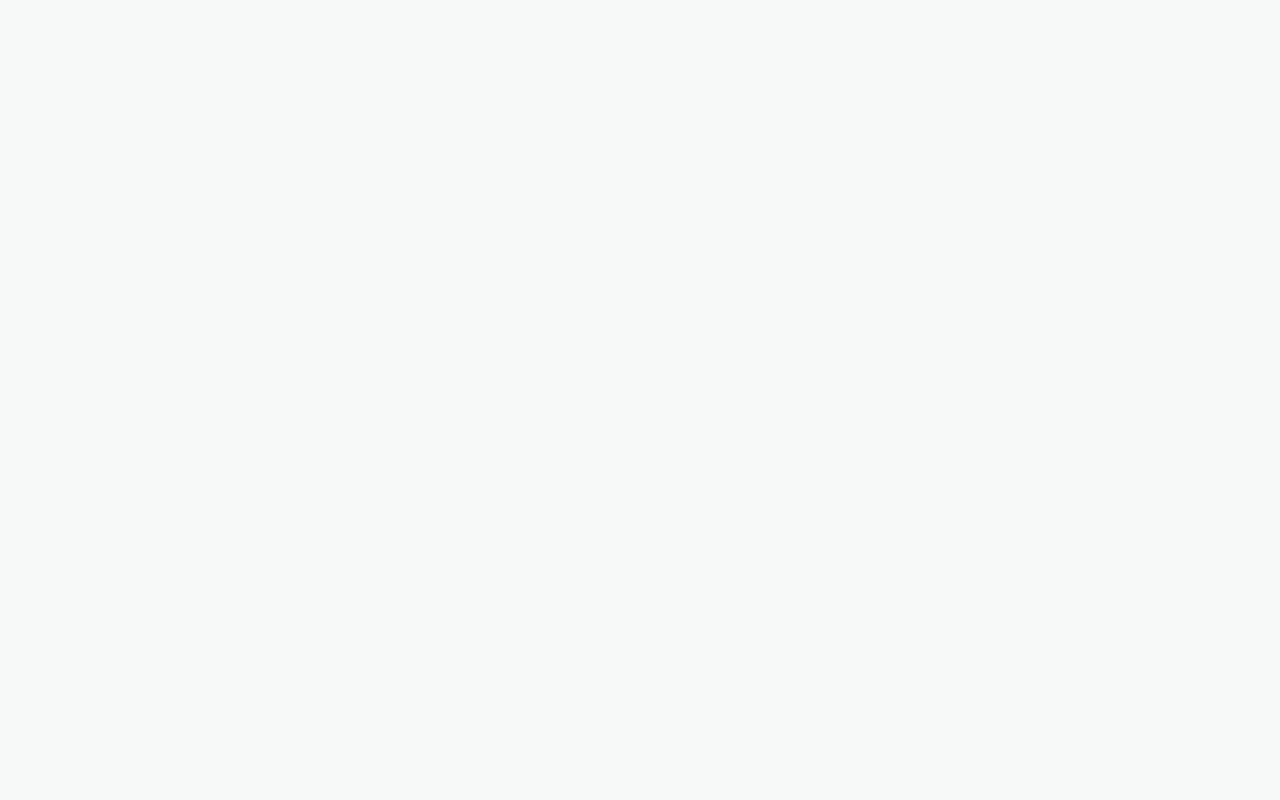
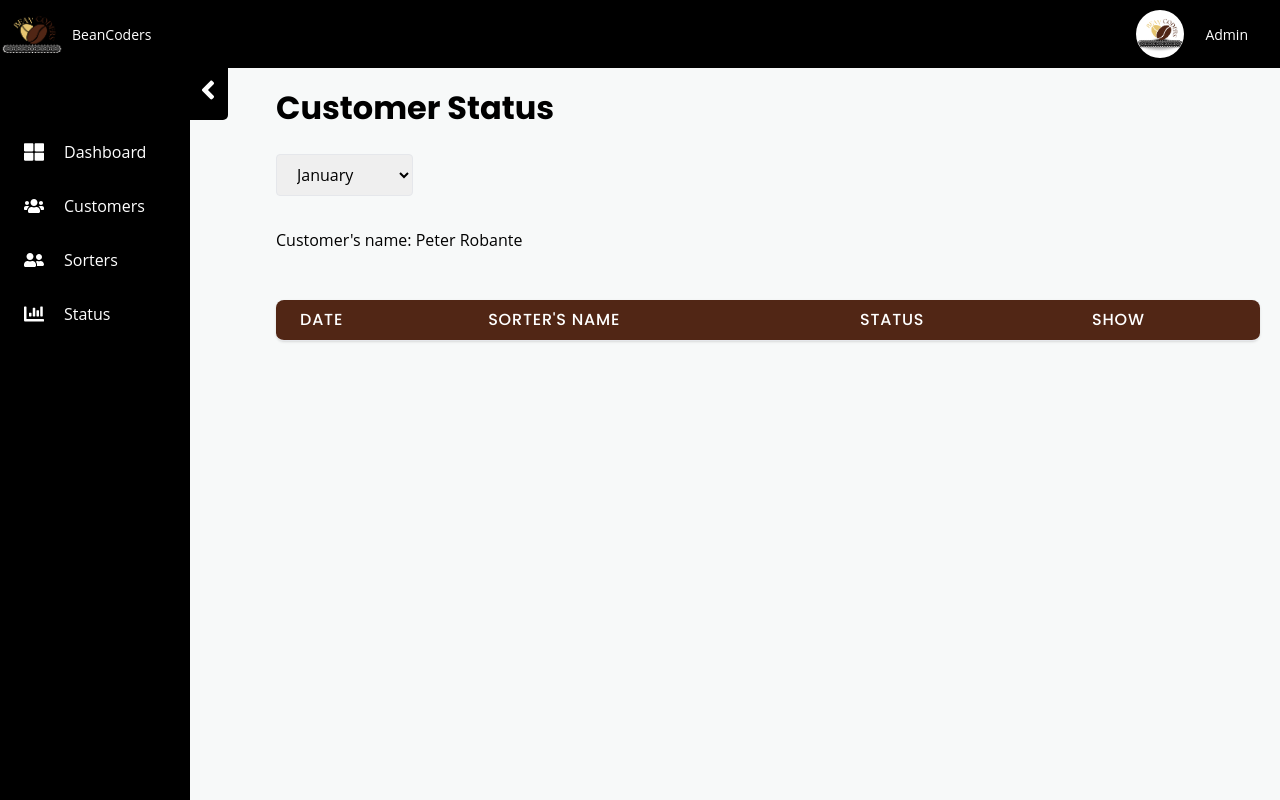
Before and after one commit to joephinecalapiz/beancoders-coffee-sorters, a React (Vite) app: page /customerstatus in a window 1280 px wide. Before the commit this address had no page. Built offline with nearby package versions, Linux system fonts and the light colour scheme; no server answers.

Commit message:
adding customer status

```diff
--- a/src/App.jsx
+++ b/src/App.jsx
@@ -14,6 +14,7 @@ import Sorters from "./screens/DashboardScreen/Sorters";
 import Customers from "./screens/DashboardScreen/Customers";
 import Status from "./screens/DashboardScreen/Status";
 import Profile from "./screens/ProfileScreen/Profile";
+import SortingStatus from "./screens/DashboardScreen/SortingStatus";
 
 function App() {
   const [navVisible, showNavbar] = useState(false);
@@ -93,6 +94,7 @@ function App() {
         <Route path="/login" element={<Login />} />
         <Route path="/signup" element={<Signup />} />
         <Route path="/profile" element={<Profile />} />
+        <Route path="/customerstatus" element={<SortingStatus />} />
       </Routes>
     </BrowserRouter>
   );
--- /dev/null
+++ b/src/screens/DashboardScreen/SortingStatus.jsx
@@ -0,0 +1,135 @@
+/** @format */
+
+import React, { useState, useEffect } from "react"; // Import useState
+import { useNavigate } from "react-router-dom";
+import Topbar from "../../component/Topbar";
+import Sidebar from "../../component/Sidebar";
+import "../.././css/status.css";
+
+const SortingStatus = () => {
+  const [navVisible, showNavbar] = useState(false);
+
+  const toggleSidebar = () => {
+    showNavbar(!navVisible);
+  };
+
+  useEffect(() => {
+    document.title = "Customer Status";
+
+    // Add this code to control the body's overflow
+    if (navVisible) {
+      document.body.style.overflow = "hidden";
+    } else {
+      document.body.style.overflow = "auto";
+    }
+  }, [navVisible]);
+
+  const navigate = useNavigate();
+
+  return (
+    <>
+      <Sidebar collapsed={navVisible} handleToggleSidebar={toggleSidebar} />
+      <Topbar onToggleSidebar={toggleSidebar} />
+      <div className={`App ${navVisible ? "content-shift-right" : ""}`}>
+        <div
+          className={`p-5 ${navVisible ? "ml-0" : "sm:ml-64"}`}
+          style={{
+            transition: "margin-left 0.3s ease",
+          }}
+        >
+          {" "}
+          <div className="flex items-center">
+            <h1
+              style={{
+                fontSize: "32px",
+                fontWeight: "bold",
+                fontFamily: "'Poppins', sans-serif",
+              }}
+              className="text-black mt-16 mb-3"
+            >
+              Customer Status
+            </h1>
+          </div>
+        </div>
+
+        <div
+          className={`p-5 ${navVisible ? "ml-0" : "sm:ml-64"}`}
+          style={{
+            transition: "margin-left 0.3s ease",
+            marginTop: "-30px",
+          }}
+        >
+          <div className="flex items-center mb-3">
+            {/* Add your filter component here (e.g., dropdown or date picker for selecting the month) */}
+            {/* Example dropdown: */}
+            <select
+              className="px-4 py-2 border rounded focus:outline-none"
+              // Add onChange handler to update filter based on selected month
+            >
+              <option value="1">January</option>
+              <option value="2">February</option>
+              <option value="3">March</option>
+              <option value="4">April</option>
+              <option value="5">May</option>
+              <option value="6">June</option>
+              <option value="7">July</option>
+              <option value="8">August</option>
+              <option value="9">September</option>
+              <option value="10">October</option>
+              <option value="11">November</option>
+              <option value="12">December</option>
+            </select>
+          </div>
+        </div>
+
+        <div
+          className={`p-5 ${navVisible ? "ml-0" : "sm:ml-64"}`}
+          style={{
+            transition: "margin-left 0.3s ease",
+            marginTop: "-20px",
+          }}
+        >
+          <h1>Customer's name: Peter Robante</h1>
+          <br />
+          <br />
+          <div className="shadow overflow-hidden border-b border-gray-200 sm:rounded-lg">
+            <table className="sorted-table min-w-full divide-y divide-gray-200">
+              <thead className="bg-gray-50">
+                <tr>
+                  <th
+                    scope="col"
+                    className="px-6 py-3 text-center text-xs font-medium text-gray-500 uppercase tracking-wider table-header poppins-font"
+                  >
+                    Date
+                  </th>
+                  <th
+                    scope="col"
+                    className="px-6 py-3 text-center text-xs font-medium text-gray-500 uppercase tracking-wider table-header poppins-font"
+                  >
+                    Sorter's Name
+                  </th>
+
+                  <th
+                    scope="col"
+                    className="px-6 py-3 text-center text-xs font-medium text-gray-500 uppercase tracking-wider table-header poppins-font"
+                  >
+                    Status
+                  </th>
+                  <th
+                    scope="col"
+                    className="px-6 py-3 text-center text-xs font-medium text-gray-500 uppercase tracking-wider table-header poppins-font"
+                  >
+                    Show
+                  </th>
+                </tr>
+              </thead>
+              <tbody className="bg-white divide-y divide-gray-200"></tbody>
+            </table>
+          </div>
+        </div>
+      </div>
+    </>
+  );
+};
+
+export default SortingStatus;
--- a/src/screens/DashboardScreen/Status.jsx
+++ b/src/screens/DashboardScreen/Status.jsx
@@ -162,7 +162,9 @@ const Status = () => {
                     <td className="poppins-font">{sorted.status}</td>
                     <td className="poppins-font">
                       <button
-                        onClick={() => handleSeeMore(customer.show)}
+                        onClick={() => {
+                          navigate("/customerstatus");
+                        }}
                         className="see-more-button focus:outline-none"
                       >
                         See More...
--- a/src/screens/ProfileScreen/Profile.jsx
+++ b/src/screens/ProfileScreen/Profile.jsx
@@ -73,7 +73,9 @@ const Profile = () => {
             transition: "margin-left 0.3s ease",
           }}
         >
-          <h1 className="text-black profile-title">Profile Settings</h1>
+          <h1 className="text-black profile-title">
+            Profile Settings (NAA SA FIGMA ANG SIMPLE PROFILE)
+          </h1>
 
           {isEditing ? (
             <div>
```
